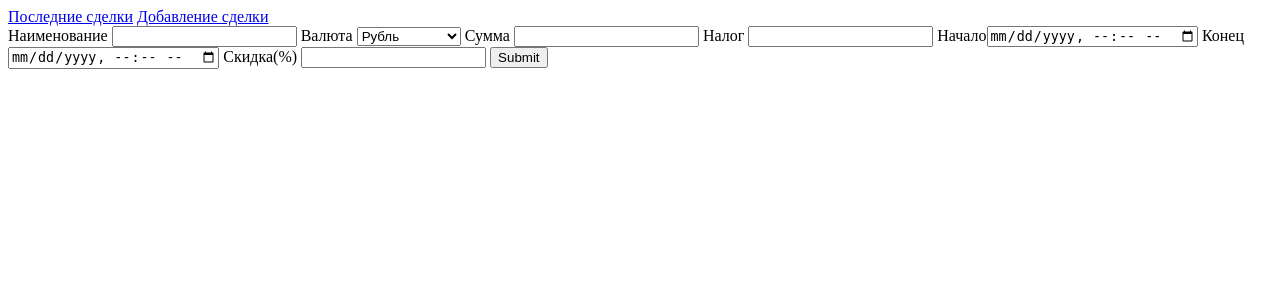
After one commit to LucaKlemers/GavlanDeal, a Django app: template GavlanDealApp/templates/GavlanDealApp/add_deal.html in a window 1280 px wide. The commit adds this page. Shown: the top 300 px of the page. Run offline with Django 5.2, Linux system fonts and the light colour scheme; the template is opened without the code that fills it, so the values that code supplies are empty.

Commit message:
Last 10 deals displayed, form added (needs fixing)

```diff
--- /dev/null
+++ b/GavlanDealApp/templates/GavlanDealApp/add_deal.html
@@ -0,0 +1,29 @@
+<!DOCTYPE html>
+
+<html lang="en">
+
+<head>
+    <meta charset="UTF-8" />
+    <title>Gavlan Deal</title>
+</head>
+<body>
+    {% include 'GavlanDealApp/header.html' %}
+    <div class="form-container">
+        <form id="add_deal_form">
+            <label>Наименование </label><input id="TITLE" required>
+            <label>Валюта </label><select id="CURRENCY_ID" required>
+                <option value="RUB">Рубль</option>
+                <option value="USD">Доллар США</option>
+                <option value="EUR">Евро</option>
+            </select>
+            <label>Сумма </label><input id="OPPORTUNITY" type="number" required>
+            <label>Налог </label><input id="TAX_VALUE" type="number" required>
+            <label>Начало</label><input id="BEGINDATE" type="datetime-local" required>
+            <label>Конец</label><input id="CLOSEDATE" type="datetime-local" required>
+            <label>Скидка(%) </label><input id="UF_CRM_1752242366887" type="number" required>
+            <input type="submit" value="Submit">
+        </form>
+    </div>
+</body>
+<script src="//api.bitrix24.com/api/v1/"></script>
+</html>
--- /dev/null
+++ b/GavlanDealApp/templates/GavlanDealApp/header.html
@@ -0,0 +1,4 @@
+<div class="id">
+        <a class="menu-button" href="{% url 'last_deals' %}">Последние сделки</a>
+        <a class="menu-button" href="{% url 'add_deal' %}">Добавление сделки</a>
+</div>
--- a/GavlanDealApp/urls.py
+++ b/GavlanDealApp/urls.py
@@ -4,4 +4,5 @@ from . import views
 urlpatterns = [
     path("", views.index, name="index"),
     path("last_deals", views.last_deals, name="last_deals"),
+    path("add_deal", views.add_deal, name="add_deal"),
 ]
```
Also changed, not shown: GavlanDealApp/templates/GavlanDealApp/index.html (+2 -6 lines), GavlanDealApp/templates/GavlanDealApp/last_deals.html (added, +25 -0 lines), GavlanDealApp/views.py (+32 -1 lines), db.sqlite3.
